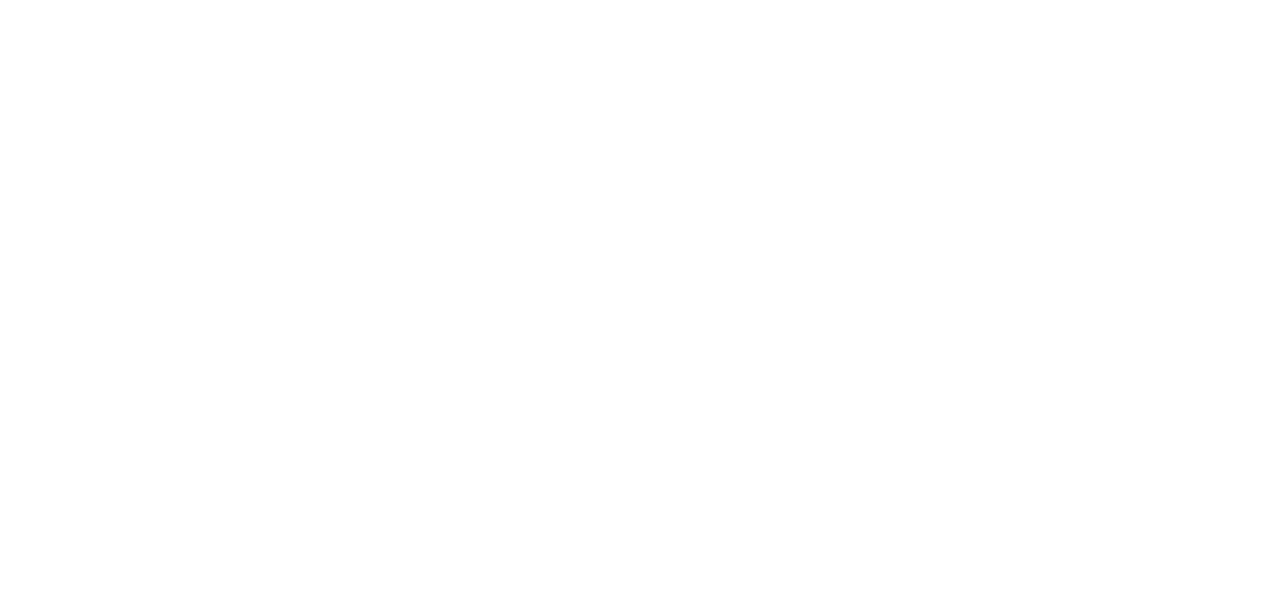
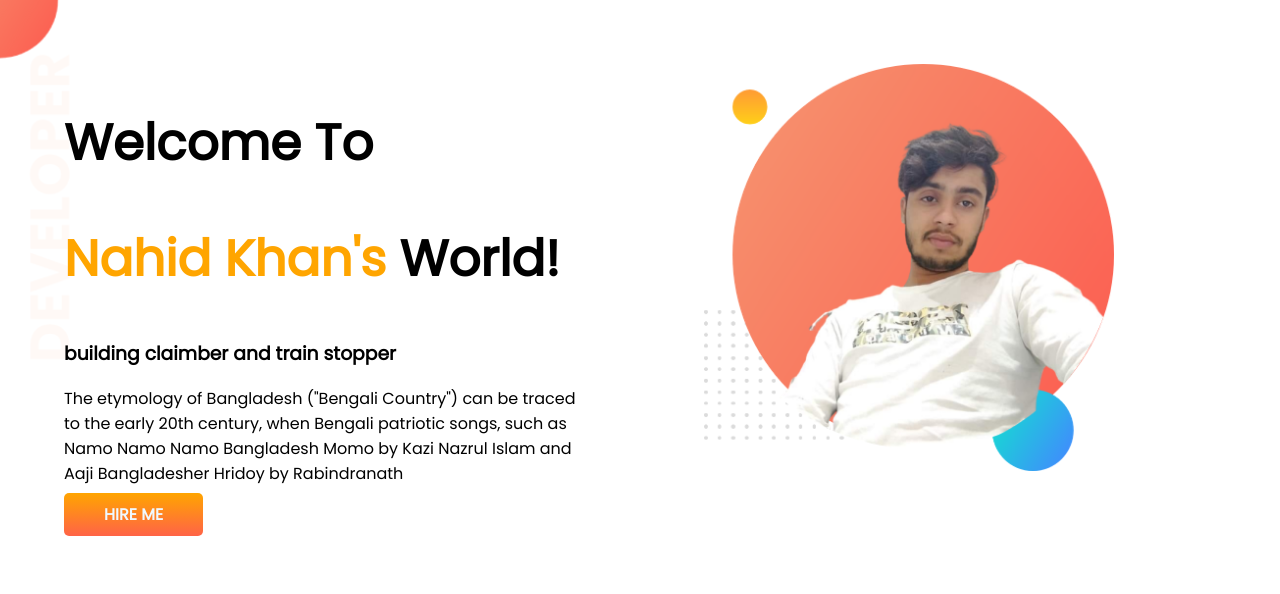
Before and after one commit to khannahid5/developer-portfolio, a plain HTML site: page index.html in a window 1280 px wide. Drawn offline with Linux system fonts and the light colour scheme.

Commit message:
half-complete

```diff
--- a/index.html
+++ b/index.html
@@ -5,9 +5,26 @@
     <meta http-equiv="X-UA-Compatible" content="IE=edge">
     <meta name="viewport" content="width=device-width, initial-scale=1.0">
     <title>Nahids portfolio</title>
+
+    <link rel="preconnect" href="https://fonts.googleapis.com">
+    <link rel="preconnect" href="https://fonts.gstatic.com" crossorigin>
+    <link href="https://fonts.googleapis.com/css2?family=Poppins&display=swap" rel="stylesheet">
     <link rel="stylesheet" href="style.css">
 </head>
 <body>
-
+ <section class="top-banner">
+    <div class="half-width">
+        <h1>Welcome To</h1>
+        <h1><span id="orange">Nahid Khan's</span> World!</h1>
+        <h3>building claimber and train stopper</h3>
+        <p>The etymology of Bangladesh ("Bengali Country") can be traced to the early 20th century, when Bengali patriotic
+            songs, such as Namo Namo Namo Bangladesh Momo by Kazi Nazrul Islam and Aaji Bangladesher Hridoy by Rabindranath
+        </p>
+        <a class="link-button" target="_blank" href="https://www.facebook.com/nahid.xalifa.5">HIRE ME</a>
+    </div>
+    <div  class="half-width">
+        <img src="my-bg.png" alt="">
+    </div>
+ </section>
 </body>
 </html>
--- a/style.css
+++ b/style.css
@@ -0,0 +1,32 @@
+body{
+    font-family: 'Poppins', sans-serif;
+    margin: 0;
+}
+h1{
+    font-size: 50px;
+}
+#orange{
+    color: orange;
+}
+section{
+    display: flex;
+}
+.half-width{
+    width: 50%;
+    padding: 5%;
+}
+.half-width img{
+    width: 80%;
+}
+.link-button{
+    text-decoration: none;
+    color: aliceblue;
+    font-weight: 700;
+    background-image: linear-gradient(orange ,tomato);
+    padding: 10px 40px;
+    border-radius: 5px;
+}
+.top-banner{
+    background-image: url(images/top-banner.png);
+    background-repeat: no-repeat;
+}
```
Also changed, not shown: 14711266_1791029474472355_8123486089984625984_o.jpg (added), images/dream-bg.png (added), images/exp-bg.png (added), images/jhankar.png (added), images/jhankar2.png (added), images/my-bg.png (added), images/my-bg2.png (added), images/top-banner.png (added), my-bg.png (added), my-bg2.png (added), pfofile2-removebg-preview.png (added), 7 other files.
